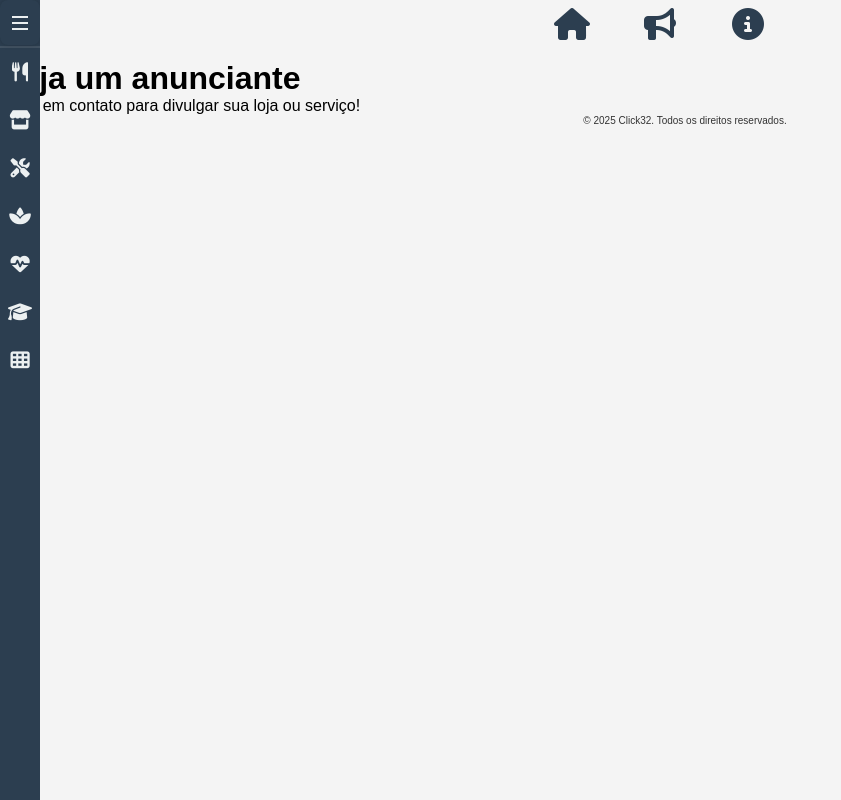
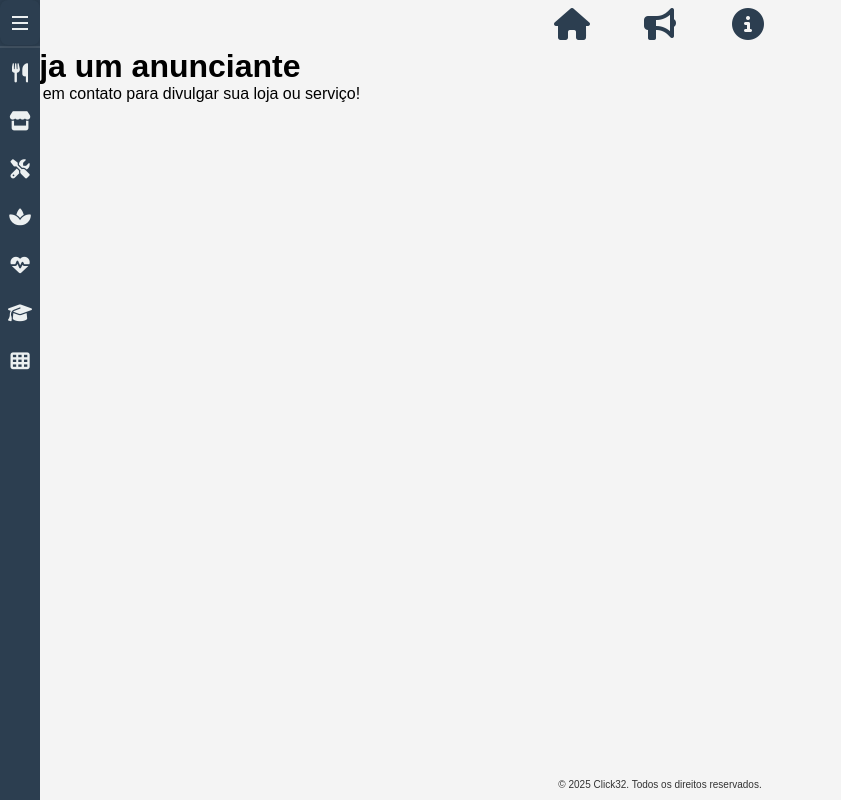
Before and after one commit to cristian-santiago/click32, a Django app: page /anuncie/ in a window 1280 px wide. Shown: the whole page, without its empty margins (0-841 px from the left). Run offline with Django 5.2, Linux system fonts and the light colour scheme.

Commit message:
removed footer from sidebar, adjusted footer on store_detail to stay fixed on bottom, corrected the padding-bottom from banners at home.html

```diff
--- a/vitrine/static/css/base.css
+++ b/vitrine/static/css/base.css
@@ -11,7 +11,7 @@ html {
 
 body {
     margin: 0;
-    padding-top: 60px;
+    padding-top: 48px;
     font-family: Arial, sans-serif;
     background-color: #f4f4f4;
     height: 100%;
--- a/vitrine/static/css/footer.css
+++ b/vitrine/static/css/footer.css
@@ -2,10 +2,26 @@ footer {
     color: #333333;
     font-size: 10px;
     padding-left: 45px;
-
+    position: fixed;
+    bottom: 0;
+    left: 0;
+    width: 100%;
+    padding-left: 40px;
+    padding-bottom: 10px;
+    box-sizing: border-box;
 }
 
 footer p {
-margin-bottom: 0;
-text-align: center;
+    margin-bottom: 0;
+    text-align: center;
 }
+
+body {
+    min-height: 100vh;
+    display: flex;
+    flex-direction: column;
+}
+
+main {
+    flex: 1;
+}
--- a/vitrine/static/css/home.css
+++ b/vitrine/static/css/home.css
@@ -14,13 +14,12 @@
     display: flex;
     flex-direction: column;
     gap: 12px;
-    padding: 10px;
     max-width: 1200px;
-    margin-top: 16px;
     overflow-y: auto;
     overflow-x: hidden;
     touch-action: pan-y;
     box-sizing: border-box;
+    padding-bottom: 8px;
 }
 
 .sidebar:not(.collapsed) ~ .main-content {
@@ -41,7 +40,9 @@
     animation: slideInFromRight 0.6s ease-out forwards;
     -webkit-animation: slideInFromRight 0.6s ease-out forwards;
     will-change: transform, opacity;
+
 }
+
 
 .store-banner:nth-child(1) { animation-delay: 0s; -webkit-animation-delay: 0s; }
 .store-banner:nth-child(2) { animation-delay: 0.1s; -webkit-animation-delay: 0.1s; }
--- a/vitrine/static/css/tag_buttons.css
+++ b/vitrine/static/css/tag_buttons.css
@@ -63,7 +63,7 @@
     margin: 0; /* Remove margens para centralizar */
     font-size: 1.2rem;
     width: auto; /* Remove largura fixa para centralização */
-    line-height: 48px; /* Alinha verticalmente com altura do li */
+    line-height: 25px; /* Alinha verticalmente com altura do li */
 }
 
 .sidebar,
--- a/vitrine/templates/_tag_buttons.html
+++ b/vitrine/templates/_tag_buttons.html
@@ -34,10 +34,10 @@
                 </ul>
             </li>
         {% endfor %}
-        <footer class = "footer-sidebar">
+     <!-- <footer class = "footer-sidebar">
             <p>&copy; 2025 Click32. Todos os direitos reservados.</p>
 
-        </footer>
+        </footer>-->
 
     </ul>
 
```
Also changed, not shown: vitrine/static/css/store_detail.css (+3 -5 lines).
